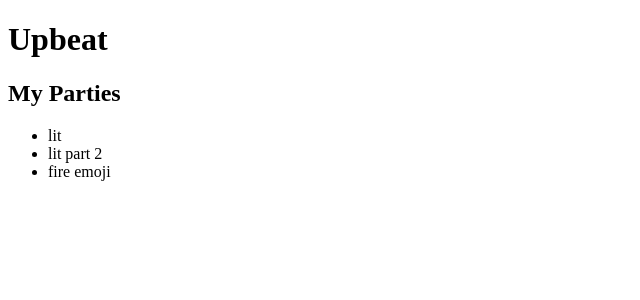
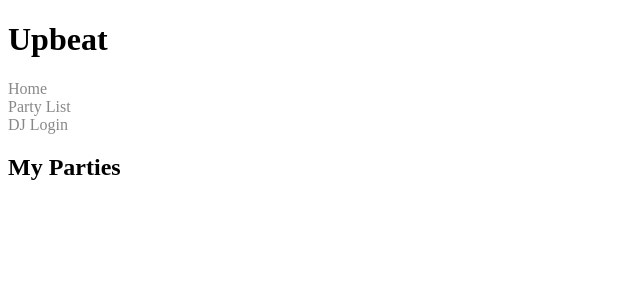
Before and after one commit to EEscalas/UpBeat, an Angular app in the folder upbeat-front-end/: page /guest in a window 1280 px wide. Shown: the top 300 px of the page, without its empty margins (0-640 px from the left). Built offline with nearby package versions, Linux system fonts and the light colour scheme.

Commit message:
Few additions

```diff
--- a/upbeat-front-end/src/app/api.service.ts
+++ b/upbeat-front-end/src/app/api.service.ts
@@ -1,37 +1,91 @@
 import { Injectable } from '@angular/core';
 import { Http, Headers, RequestOptions } from '@angular/http';
 import { User } from './user';
-import { Party } from './parties';
 import { Song } from './song';
+import {Party} from './parties';
+
 import 'rxjs/add/operator/map';
 import 'rxjs/add/operator/toPromise';
+
+
+// export class Party {
+//     constructor(
+//         public id: number = null,
+//         public name: string = ""//,
+//         //public password: string = ""
+//     ){}
+// }
+
+
 
 @Injectable()
 export class ApiService {
 
+  parties: Party[] = [];
+  maxPartyId:number = 0;
+
+
   constructor(private _http:Http) { }
 
-  registerUser(user: User){
-    return this._http.post('/register', user).map(data => data.json()).toPromise();
-  }
 
-  login(info){
-    return this._http.post('/login', info).map(data=>data.json()).toPromise();
-  }
 
-  createParty(party: Party){
-    return this._http.post('/party/create', party).map(data=>data.json()).toPromise();
-  }
 
-  getParties(){
-    return this._http.get('/parties').map(data=>data.json()).toPromise();
-  }
+    fetchParties(): void {;}  //This will be used to get parties from the server
 
-  getPartySongs(partyid: number){
-    return this._http.get('/'+partyid+'/songs').map(data=>data.json()).toPromise();
-  }
+    getParties(): Party[] { return this.parties; }
 
-  deleteParty(partyid: number){
-    return this._http.get('/party/'+partyid+'/delete').map(data=>data.json()).toPromise();
-  }
+
+    createParty(name: string, password: string): Party
+    {
+      for(var i=0;i<this.parties.length;i++) {
+          if(this.parties[i].name == name)
+             return null;
+      }
+
+      this.maxPartyId++;
+      var temp: Party = new Party();
+      temp.name = name;
+      temp.id = this.maxPartyId;
+      temp.password = password;
+      this.parties.push(temp);
+      return temp;
+    }
+
+
+    deleteParty(name:string): void {
+
+      for(var i=0;i<this.parties.length;i++) {
+
+          if(this.parties[i].name = name) {
+            this.parties.splice(i,1);
+          }
+      }
+
+    }
+
+
+
+  // registerUser(user: User){
+  //   return this._http.post('/register', user).map(data => data.json()).toPromise();
+  // }
+
+  // login(info){
+  //   return this._http.post('/login', info).map(data=>data.json()).toPromise();
+  // }
+
+  // createParty(party: Party){
+  //   return this._http.post('/party/create', party).map(data=>data.json()).toPromise();
+  // }
+
+  // getParties(){
+  //   return this._http.get('/parties').map(data=>data.json()).toPromise();
+  // }
+
+  // getPartySongs(partyid: number){
+  //   return this._http.get('/'+partyid+'/songs').map(data=>data.json()).toPromise();
+  // }
+
+  // deleteParty(partyid: number){
+  //   return this._http.get('/party/'+partyid+'/delete').map(data=>data.json()).toPromise();
+  // }
 }
--- a/upbeat-front-end/src/app/app.component.html
+++ b/upbeat-front-end/src/app/app.component.html
@@ -1,2 +1,3 @@
 <h1>Upbeat</h1>
+<app-list></app-list>
 <router-outlet></router-outlet>
--- a/upbeat-front-end/src/app/app.module.ts
+++ b/upbeat-front-end/src/app/app.module.ts
@@ -11,6 +11,7 @@ import { ExistingPartyPasswordComponent } from './existing-party-password/existi
 import { PlaylistComponent } from './playlist/playlist.component';
 import { CreatePartyComponent } from './create-party/create-party.component';
 import { DjPlaylistComponent } from './dj-playlist/dj-playlist.component';
+import { ListComponent } from './list/list.component';
 
 @NgModule({
   declarations: [
@@ -20,7 +21,8 @@ import { DjPlaylistComponent } from './dj-playlist/dj-playlist.component';
     ExistingPartyPasswordComponent,
     PlaylistComponent,
     CreatePartyComponent,
-    DjPlaylistComponent
+    DjPlaylistComponent,
+    ListComponent
   ],
   imports: [
     BrowserModule,
--- a/upbeat-front-end/src/app/create-party/create-party.component.ts
+++ b/upbeat-front-end/src/app/create-party/create-party.component.ts
@@ -1,6 +1,7 @@
 import { Component, OnInit } from '@angular/core';
 import { Party } from '../parties';
 import { Router } from '@angular/router';
+import { ApiService } from '../api.service';
 
 @Component({
   selector: 'app-create-party',
@@ -9,12 +10,12 @@ import { Router } from '@angular/router';
 })
 export class CreatePartyComponent implements OnInit {
 
-  constructor(private router:Router) { }
+  constructor(private router:Router, private apiService: ApiService) { }
 
   ngOnInit() {
   }
   //make a party
-  party:Party;
+  //party:Party;
   partyName: string;
   partyPassword:string;
 
@@ -23,7 +24,15 @@ export class CreatePartyComponent implements OnInit {
   	this.partyName = (<HTMLInputElement>document.getElementById("partyName")).value;
   	// put party into database
   	this.partyPassword = (<HTMLInputElement>document.getElementById("password")).value;
-  	this.router.navigateByUrl('/dj/' + this.partyName);
+
+    console.log(this.partyName);
+    console.log(this.partyPassword);
+    var temp:Party = new Party();
+
+    this.apiService.createParty(this.partyName, this.partyPassword);
+
+    console.log(this.apiService.getParties());
+  	this.router.navigateByUrl('/guest');//'
   }
 
 }
--- /dev/null
+++ b/upbeat-front-end/src/app/list/list.component.css
@@ -0,0 +1,16 @@
+#link {
+  color: #888;
+  text-decoration: none;
+  position: inline;
+  display: block;
+  width: 250px;
+}
+
+
+.link {
+  color: #888;
+  text-decoration: none;
+  position: inline;
+  display: block;
+  width: 250px;
+}
--- /dev/null
+++ b/upbeat-front-end/src/app/list/list.component.html
@@ -0,0 +1,5 @@
+<p>
+  <a class='link' (click)="homeClick()" > Home </a>
+  <a class='link' (click)="partyClick()" > Party List </a>
+  <a class='link' (click)="loginClick()" > DJ Login </a>
+</p>
--- /dev/null
+++ b/upbeat-front-end/src/app/list/list.component.ts
@@ -0,0 +1,20 @@
+import { Component, OnInit } from '@angular/core';
+import { Router } from '@angular/router';
+
+@Component({
+  selector: 'app-list',
+  templateUrl: './list.component.html',
+  styleUrls: ['./list.component.css']
+})
+export class ListComponent implements OnInit {
+
+  constructor(private router: Router) { }
+
+  homeClick(){ this.router.navigateByUrl('/'); }
+  partyClick(){ this.router.navigateByUrl('/guest'); }
+  loginClick(){ this.router.navigateByUrl('/dj'); }
+
+  ngOnInit() {
+  }
+
+}
--- a/upbeat-front-end/src/app/parties.ts
+++ b/upbeat-front-end/src/app/parties.ts
@@ -1,14 +1,15 @@
 export class Party {
     constructor(
         public id: number = null,
-        public name: string = ""//,
+        public name: string = "",
+        public password: string = ""//,
         //public password: string = ""
     ){}
 }
 
 
-export const PARTIES: Party[] =[
-    { name: "lit", id : 1 },
-    { name: "lit part 2", id : 2 },
-    { name: "fire emoji", id : 3 }
-]
+// export const PARTIES: Party[] =[
+//     { name: "lit", id : 1 },
+//     { name: "lit part 2", id : 2 },
+//     { name: "fire emoji", id : 3 }
+// ]
--- a/upbeat-front-end/src/app/party-list/party-list.component.ts
+++ b/upbeat-front-end/src/app/party-list/party-list.component.ts
@@ -1,6 +1,7 @@
 import { Component, OnInit } from '@angular/core';
- import { Party, PARTIES } from '../parties';
+ import { Party} from '../parties';
 //import { Party } from '../parties';
+import { ApiService } from '../api.service';
 import { Router } from '@angular/router';
 
 @Component({
@@ -10,16 +11,18 @@ import { Router } from '@angular/router';
 })
 export class PartyListComponent implements OnInit {
 
-  constructor(private router: Router) { }
+  constructor(private apiService:ApiService ,private router: Router) {}
 
-  //parties = [];
-   parties = PARTIES;
+   parties: Party[] = [];
+
 
   onSelectParty(name:string, id:number) : void {
     this.router.navigateByUrl('/guest/' + name + '/' + id + '/password');
   }
 
   ngOnInit() {
+    this.parties = this.apiService.getParties();
+    console.log(this.parties);
   }
 
 }
```
Also changed, not shown: 1 other file (tests, documents, lock files or other folders).
